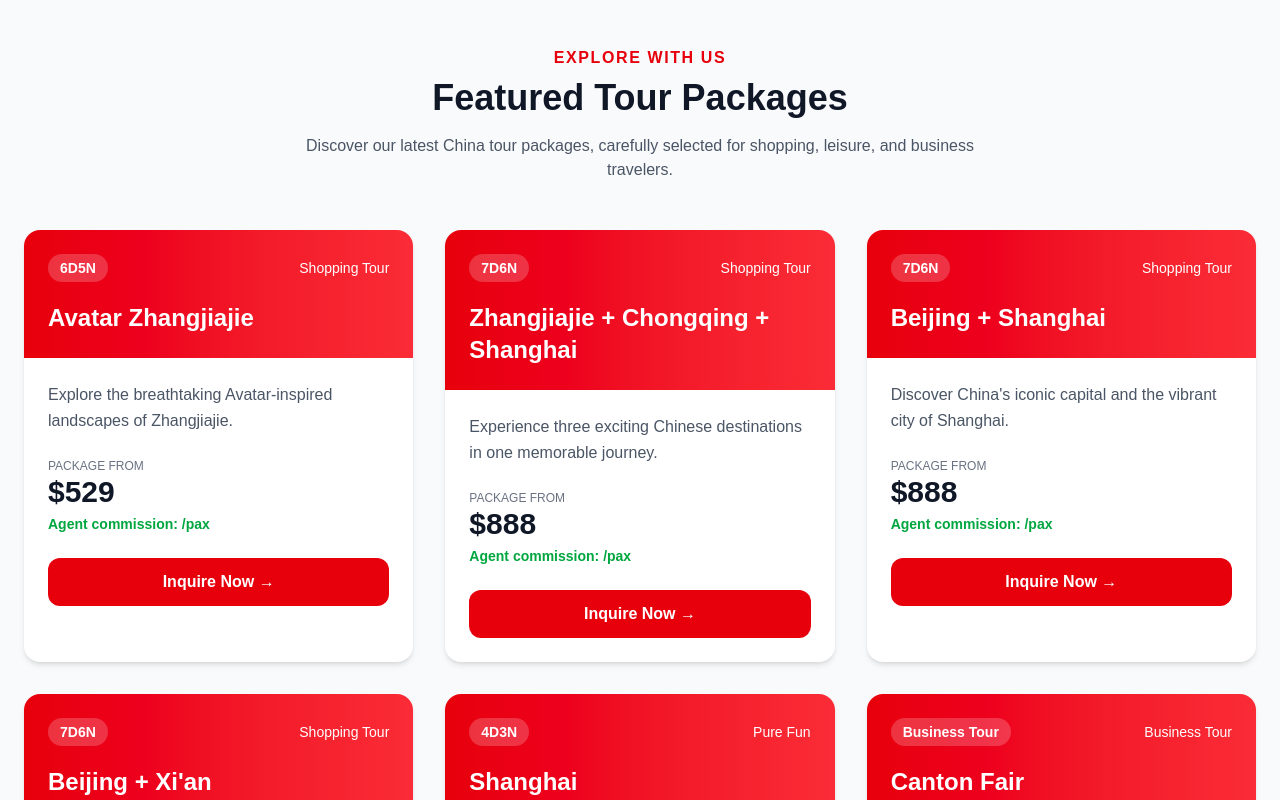
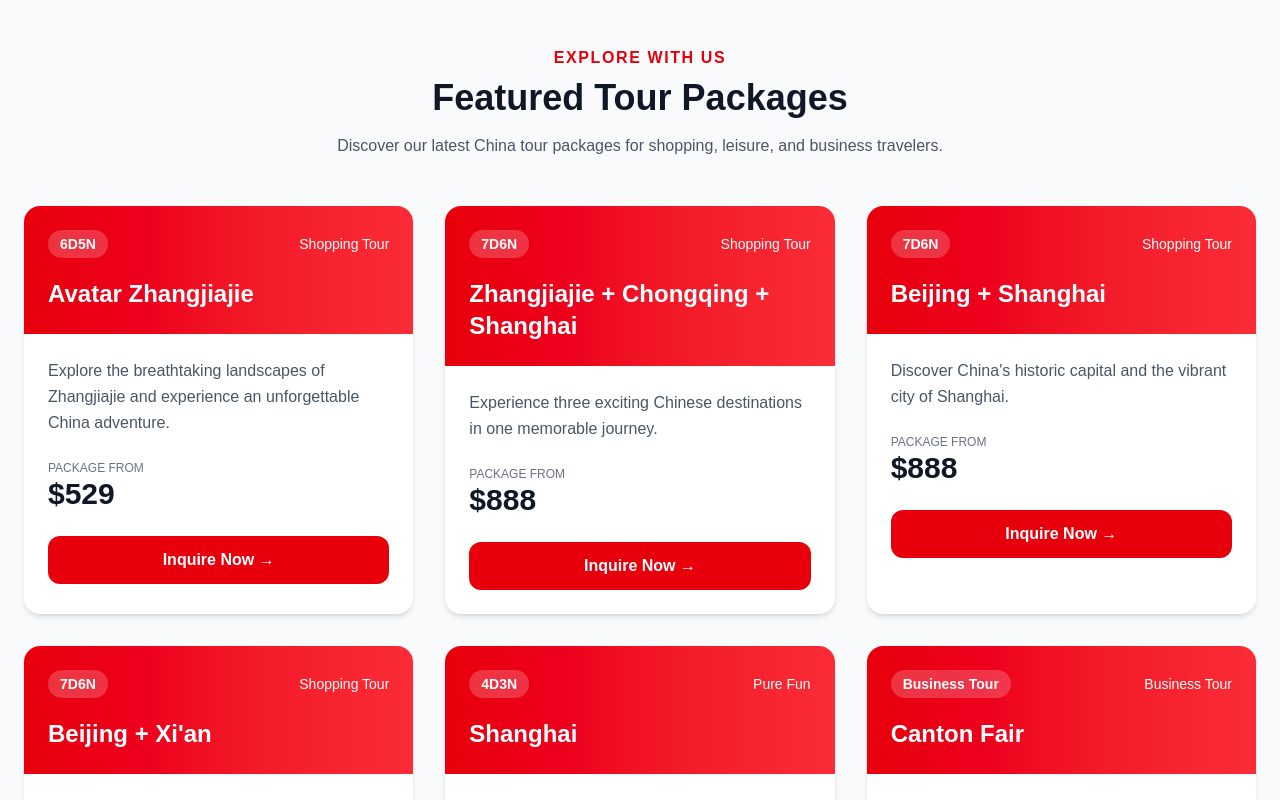
Before and after one commit to chingutravelandtours/chingu-website, a Next.js app: page / in a window 1280 px wide. Shown: the part 1400-2200 px from the top of the page. Built offline with nearby package versions, Linux system fonts and the light colour scheme.

Commit message:
Update TourPackages.tsx

```diff
--- a/components/TourPackages.tsx
+++ b/components/TourPackages.tsx
@@ -5,7 +5,7 @@ const packages = [
     type: "Shopping Tour",
     price: "$529",
     description:
-      "Explore the breathtaking Avatar-inspired landscapes of Zhangjiajie.",
+      "Explore the breathtaking landscapes of Zhangjiajie and experience an unforgettable China adventure.",
   },
   {
     title: "Zhangjiajie + Chongqing + Shanghai",
@@ -21,7 +21,7 @@ const packages = [
     type: "Shopping Tour",
     price: "$888",
     description:
-      "Discover China's iconic capital and the vibrant city of Shanghai.",
+      "Discover China's historic capital and the vibrant city of Shanghai.",
   },
   {
     title: "Beijing + Xi'an",
@@ -37,7 +37,7 @@ const packages = [
     type: "Pure Fun",
     price: "$599",
     description:
-      "Enjoy a memorable Shanghai getaway packed with city experiences.",
+      "Enjoy a memorable Shanghai getaway packed with exciting city experiences.",
   },
   {
     title: "Canton Fair",
@@ -54,7 +54,6 @@ export default function TourPackages() {
     <section className="bg-gray-50 py-20 px-6">
       <div className="max-w-7xl mx-auto">
 
-        {/* Header */}
         <div className="text-center mb-12">
           <p className="text-red-600 font-semibold uppercase tracking-widest">
             Explore With Us
@@ -65,12 +64,11 @@ export default function TourPackages() {
           </h2>
 
           <p className="mt-4 max-w-2xl mx-auto text-gray-600">
-            Discover our latest China tour packages, carefully selected
-            for shopping, leisure, and business travelers.
+            Discover our latest China tour packages for shopping,
+            leisure, and business travelers.
           </p>
         </div>
 
-        {/* Packages */}
         <div className="grid grid-cols-1 md:grid-cols-2 lg:grid-cols-3 gap-8">
 
           {packages.map((pkg) => (
@@ -79,9 +77,10 @@ export default function TourPackages() {
               className="bg-white rounded-2xl overflow-hidden shadow-md hover:shadow-xl hover:-translate-y-1 transition-all duration-300"
             >
 
-              {/* Package Header */}
               <div className="bg-gradient-to-r from-red-600 to-red-500 p-6 text-white">
+
                 <div className="flex items-center justify-between">
+
                   <span className="text-sm font-semibold bg-white/20 px-3 py-1 rounded-full">
                     {pkg.duration}
                   </span>
@@ -89,23 +88,23 @@ export default function TourPackages() {
                   <span className="text-sm">
                     {pkg.type}
                   </span>
+
                 </div>
 
                 <h3 className="mt-5 text-2xl font-bold">
                   {pkg.title}
                 </h3>
+
               </div>
 
-              {/* Details */}
               <div className="p-6">
 
                 <p className="text-gray-600 leading-relaxed">
                   {pkg.description}
                 </p>
 
-                <div className="mt-6 flex items-end justify-between">
+                <div className="mt-6">
 
-                  <div>
                   <p className="text-xs text-gray-500 uppercase">
                     Package From
                   </p>
@@ -113,11 +112,6 @@ export default function TourPackages() {
                   <p className="text-3xl font-bold text-gray-900">
                     {pkg.price}
                   </p>
-
-                    <p className="text-sm text-green-600 font-semibold mt-1">
-                      Agent commission: {pkg.commission}/pax
-                    </p>
-                  </div>
 
                 </div>
 
@@ -128,16 +122,20 @@ export default function TourPackages() {
                 </button>
 
               </div>
+
             </div>
           ))}
 
         </div>
 
-        {/* View All */}
         <div className="text-center mt-10">
-          <button className="border-2 border-red-600 text-red-600 px-8 py-3 rounded-full font-semibold hover:bg-red-600 hover:text-white transition">
+
+          <button
+            className="border-2 border-red-600 text-red-600 px-8 py-3 rounded-full font-semibold hover:bg-red-600 hover:text-white transition"
+          >
             View All Tour Packages
           </button>
+
         </div>
 
       </div>
```
Lines whose indentation alone changed are shown as unchanged.
